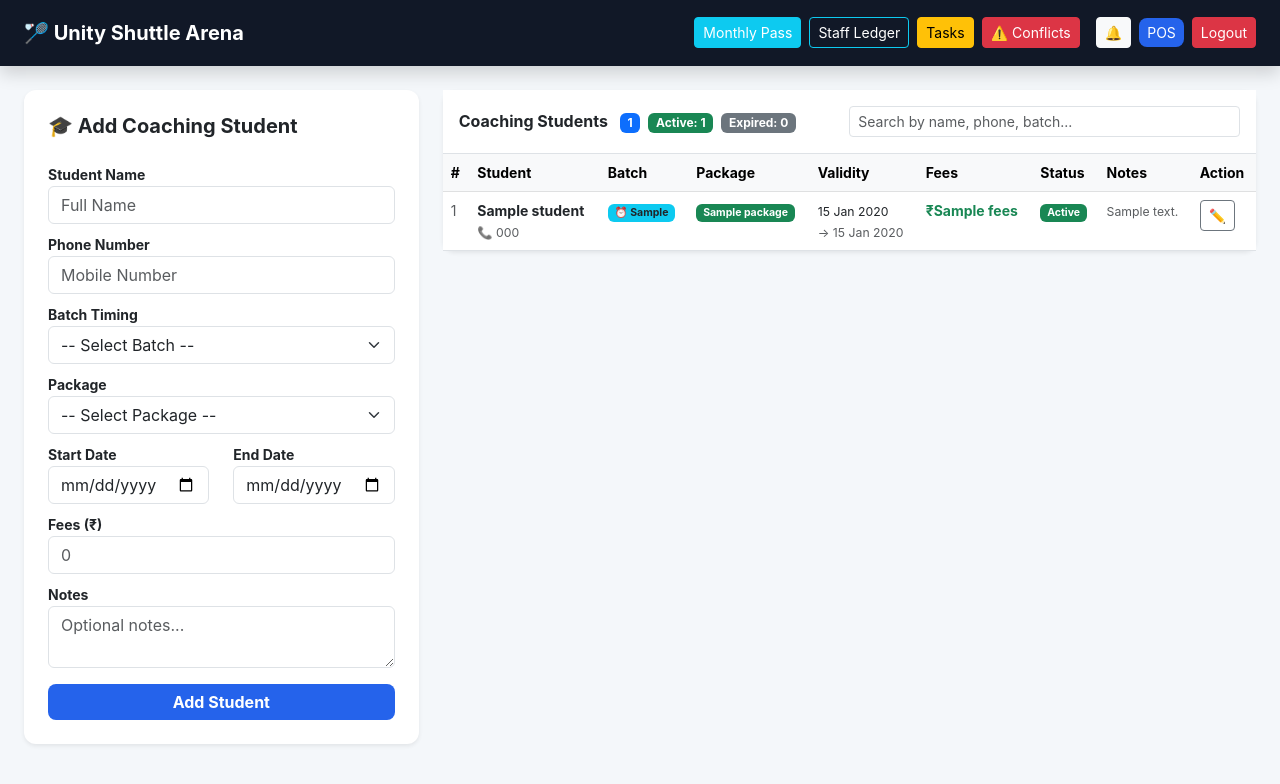
After one commit to agrawalram020/USAManagementApp, a Flask app: template templates/coaching.html in a window 1280 px wide. The commit adds this page. Shown: the top 784 px of the page. Run offline with Flask 3, Linux system fonts and the light colour scheme; the template is opened without the code that fills it: most values are stand-ins (such as "Sample title", 1, 10 or a date in 2020); parts of the project's set-up code (start-up, migrations or seed data) failed here and were passed over.

Commit message:
added coaching page

```diff
--- a/app.py
+++ b/app.py
@@ -130,6 +130,20 @@ class Notification(db.Model):
     is_read = db.Column(db.Boolean, default=False)
     created_at = db.Column(db.DateTime, default=get_india_time)
 
+class CoachingStudent(db.Model):
+    __table_args__ = {'schema': 'usam'}
+    id = db.Column(db.Integer, primary_key=True)
+    name = db.Column(db.String(100), nullable=False)
+    phone = db.Column(db.String(20))
+    batch_timing = db.Column(db.String(100))
+    package = db.Column(db.String(100))
+    start_date = db.Column(db.Date)
+    end_date = db.Column(db.Date)
+    fees = db.Column(db.Integer, default=0)
+    notes = db.Column(db.Text)
+    created_by = db.Column(db.String(50))
+    timestamp = db.Column(db.DateTime, default=get_india_time)
+
 with app.app_context():
     db.session.execute(text("CREATE SCHEMA IF NOT EXISTS usam;"))
     db.create_all()
@@ -145,17 +159,49 @@ with app.app_context():
         db.session.commit()
     except: pass
 
+with app.app_context():
+    try:
+        db.session.execute(text("""
+            CREATE TABLE IF NOT EXISTS usam.coaching_student (
+                id SERIAL PRIMARY KEY,
+                name VARCHAR(100) NOT NULL,
+                phone VARCHAR(20),
+                batch_timing VARCHAR(100),
+                package VARCHAR(100),
+                notes TEXT,
+                created_by VARCHAR(50),
+                timestamp TIMESTAMP DEFAULT CURRENT_TIMESTAMP
+            );
+        """))
+        db.session.execute(text("ALTER TABLE usam.coaching_student ADD COLUMN IF NOT EXISTS start_date DATE;"))
+        db.session.execute(text("ALTER TABLE usam.coaching_student ADD COLUMN IF NOT EXISTS end_date DATE;"))
+        db.session.execute(text("ALTER TABLE usam.coaching_student ADD COLUMN IF NOT EXISTS fees INTEGER DEFAULT 0;"))
+        db.session.commit()
+    except: pass
+
 # --- Auth ---
-USERS = {'ram': 'unity77', 'ranvir': 'unity77', 'amrendra': 'unity77', 'sandeep': 'unity77', 'arun': 'manager123', 'kambale': 'manager123'}
+USERS = {'ram': 'unity77', 'ranvir': 'unity77', 'amrendra': 'unity77', 'sandeep': 'unity77', 'arun': 'manager123', 'kambale': 'manager123', 'kritika': 'coach77'}
 OWNERS = ['ram', 'ranvir', 'amrendra', 'sandeep']
 MANAGERS = ['Arun', 'Kambale']
+COACHES = ['kritika']
 
 def login_required(role_needed=None):
     def wrapper(f):
         @wraps(f)
         def decorated(*args, **kwargs):
             if 'user' not in session: return redirect(url_for('login'))
-            if role_needed == 'owner' and session.get('role') != 'owner': return "Unauthorized", 403
+            if role_needed:
+                user_role = session.get('role')
+                if isinstance(role_needed, (list, tuple, set)):
+                    if user_role not in role_needed:
+                        return "Unauthorized", 403
+                elif user_role != role_needed:
+                    return "Unauthorized", 403
+            # Coaches can only access coaching pages
+            if session.get('role') == 'coach' and role_needed != 'coach':
+                from flask import request as req
+                if not req.path.startswith('/coaching') and req.path != '/logout':
+                    return redirect(url_for('coaching'))
             return f(*args, **kwargs)
         return decorated
     return wrapper
@@ -166,7 +212,14 @@ def login():
         u, p = request.form.get('user').lower(), request.form.get('pass')
         if u in USERS and USERS[u] == p:
             session['user'] = u.capitalize()
-            session['role'] = 'owner' if u in OWNERS else 'manager'
+            if u in OWNERS:
+                session['role'] = 'owner'
+            elif u in COACHES:
+                session['role'] = 'coach'
+            else:
+                session['role'] = 'manager'
+            if session['role'] == 'coach':
+                return redirect(url_for('coaching'))
             return redirect(url_for('index'))
     return render_template('login.html')
 
@@ -719,5 +772,58 @@ def add_expense():
     db.session.commit()
     return redirect(url_for('dashboard'))
 
+# --- Coaching Students Routes ---
+@app.route('/coaching')
+@login_required(['owner', 'coach'])
+def coaching():
+    students = CoachingStudent.query.order_by(CoachingStudent.timestamp.desc()).all()
+    today = get_india_time().date()
+    return render_template('coaching.html', students=students, today=today)
+
+@app.route('/coaching/add', methods=['POST'])
+@login_required(['owner', 'coach'])
+def add_coaching_student():
+    start_raw = request.form.get('start_date')
+    end_raw = request.form.get('end_date')
+    s = CoachingStudent(
+        name=request.form['name'],
+        phone=request.form.get('phone', ''),
+        batch_timing=request.form.get('batch_timing', ''),
+        package=request.form.get('package', ''),
+        start_date=datetime.strptime(start_raw, '%Y-%m-%d').date() if start_raw else None,
+        end_date=datetime.strptime(end_raw, '%Y-%m-%d').date() if end_raw else None,
+        fees=int(request.form.get('fees') or 0),
+        notes=request.form.get('notes', ''),
+        created_by=session['user']
+    )
+    db.session.add(s)
+    db.session.commit()
+    return redirect(url_for('coaching'))
+
+@app.route('/coaching/edit/<int:id>', methods=['POST'])
+@login_required(['owner', 'coach'])
+def edit_coaching_student(id):
+    s = CoachingStudent.query.get_or_404(id)
+    start_raw = request.form.get('start_date')
+    end_raw = request.form.get('end_date')
+    s.name = request.form['name']
+    s.phone = request.form.get('phone', '')
+    s.batch_timing = request.form.get('batch_timing', '')
+    s.package = request.form.get('package', '')
+    s.start_date = datetime.strptime(start_raw, '%Y-%m-%d').date() if start_raw else None
+    s.end_date = datetime.strptime(end_raw, '%Y-%m-%d').date() if end_raw else None
+    s.fees = int(request.form.get('fees') or 0)
+    s.notes = request.form.get('notes', '')
+    db.session.commit()
+    return redirect(url_for('coaching'))
+
+@app.route('/coaching/delete/<int:id>', methods=['POST'])
+@login_required('owner')
+def delete_coaching_student(id):
+    s = CoachingStudent.query.get_or_404(id)
+    db.session.delete(s)
+    db.session.commit()
+    return redirect(url_for('coaching'))
+
 if __name__ == '__main__':
     app.run(host='0.0.0.0', port=5000, debug=True)
--- a/templates/base.html
+++ b/templates/base.html
@@ -18,13 +18,19 @@
 <body>
     <div id="loader"><div class="spinner"></div></div>
     <nav class="navbar navbar-expand-lg navbar-dark shadow mb-4">
-        <a class="navbar-brand fw-bold" href="/">🏸 Unity Shuttle Arena</a>
+        <a class="navbar-brand fw-bold" href="{% if session['role'] == 'coach' %}/coaching{% else %}/{% endif %}">🏸 Unity Shuttle Arena</a>
         <div class="ms-auto d-flex align-items-center gap-2">
+            {% if session['role'] != 'coach' %}
             {% if session['role'] == 'owner' %}
             <a href="/dashboard" class="btn btn-sm btn-outline-light">Analytics</a>
             <a href="/inventory" class="btn btn-sm btn-outline-light">Stock</a>
             {% endif %}
             <a href="/passes" class="btn btn-sm btn-info text-white">Monthly Pass</a>
+            {% endif %}
+            {% if session['role'] in ['owner', 'coach'] %}
+            <a href="/coaching" class="btn btn-sm btn-outline-warning text-white">🎓 Coaching</a>
+            {% endif %}
+            {% if session['role'] != 'coach' %}
             <a href="/staff_ledger" class="btn btn-sm btn-outline-info text-white">Staff Ledger</a>
             <a href="/tasks" class="btn btn-sm btn-warning">Tasks</a>
             <a href="/conflicts" class="btn btn-sm btn-danger position-relative">
@@ -48,6 +54,7 @@
                 </div>
             </div>
             <a href="/" class="btn btn-sm btn-primary">POS</a>
+            {% endif %}
             <a href="/logout" class="btn btn-sm btn-danger">Logout</a>
         </div>
     </nav>
--- /dev/null
+++ b/templates/coaching.html
@@ -0,0 +1,261 @@
+{% extends "base.html" %}
+{% block content %}
+<div class="row g-4">
+    <!-- Add Student Form -->
+    <div class="col-md-4">
+        <div class="card p-4 shadow-sm border-0">
+            <h5 class="fw-bold mb-4">🎓 Add Coaching Student</h5>
+            <form action="/coaching/add" method="POST">
+                <div class="mb-2">
+                    <label class="small fw-bold">Student Name</label>
+                    <input name="name" class="form-control" placeholder="Full Name" required>
+                </div>
+                <div class="mb-2">
+                    <label class="small fw-bold">Phone Number</label>
+                    <input name="phone" class="form-control" placeholder="Mobile Number">
+                </div>
+                <div class="mb-2">
+                    <label class="small fw-bold">Batch Timing</label>
+                    <select name="batch_timing" class="form-select">
+                        <option value="">-- Select Batch --</option>
+                        <option>6:00 AM - 7:00 AM</option>
+                        <option>7:00 AM - 8:00 AM</option>
+                        <option>8:00 AM - 9:00 AM</option>
+                        <option>9:00 AM - 10:00 AM</option>
+                        <option>5:00 PM - 6:00 PM</option>
+                        <option>6:00 PM - 7:00 PM</option>
+                        <option>7:00 PM - 8:00 PM</option>
+                        <option>8:00 PM - 9:00 PM</option>
+                    </select>
+                </div>
+                <div class="mb-2">
+                    <label class="small fw-bold">Package</label>
+                    <select name="package" class="form-select">
+                        <option value="">-- Select Package --</option>
+                        <option>Beginner - Monthly</option>
+                        <option>Intermediate - Monthly</option>
+                        <option>Advanced - Monthly</option>
+                        <option>Beginner - Quarterly</option>
+                        <option>Intermediate - Quarterly</option>
+                        <option>Advanced - Quarterly</option>
+                        <option>Custom</option>
+                    </select>
+                </div>
+                <div class="row">
+                    <div class="col-6 mb-2">
+                        <label class="small fw-bold">Start Date</label>
+                        <input type="date" name="start_date" class="form-control" value="{{ today }}">
+                    </div>
+                    <div class="col-6 mb-2">
+                        <label class="small fw-bold">End Date</label>
+                        <input type="date" name="end_date" class="form-control">
+                    </div>
+                </div>
+                <div class="mb-2">
+                    <label class="small fw-bold">Fees (₹)</label>
+                    <input type="number" name="fees" class="form-control" placeholder="0" min="0">
+                </div>
+                <div class="mb-3">
+                    <label class="small fw-bold">Notes</label>
+                    <textarea name="notes" class="form-control" rows="2" placeholder="Optional notes..."></textarea>
+                </div>
+                <button type="submit" class="btn btn-primary w-100 fw-bold">Add Student</button>
+            </form>
+        </div>
+    </div>
+
+    <!-- Students Table -->
+    <div class="col-md-8">
+        <div class="card shadow-sm border-0">
+            <div class="p-3 bg-white border-bottom d-flex justify-content-between align-items-center">
+                <span class="fw-bold">Coaching Students
+                    <span class="badge bg-primary ms-2">{{ students|length }}</span>
+                    <span class="badge bg-success ms-1">Active: {{ students|selectattr('end_date')|selectattr('end_date', 'ge', today)|list|length }}</span>
+                    <span class="badge bg-secondary ms-1">Expired: {{ students|selectattr('end_date')|selectattr('end_date', 'lt', today)|list|length }}</span>
+                </span>
+                <input type="text" id="searchInput" class="form-control form-control-sm w-50" placeholder="Search by name, phone, batch...">
+            </div>
+            <div class="table-responsive">
+                <table class="table table-hover mb-0" id="studentsTable">
+                    <thead class="table-light small">
+                        <tr>
+                            <th>#</th>
+                            <th>Student</th>
+                            <th>Batch</th>
+                            <th>Package</th>
+                            <th>Validity</th>
+                            <th>Fees</th>
+                            <th>Status</th>
+                            <th>Notes</th>
+                            <th>Action</th>
+                        </tr>
+                    </thead>
+                    <tbody class="small">
+                        {% for s in students %}
+                        <tr>
+                            <td class="text-muted">{{ loop.index }}</td>
+                            <td>
+                                <b>{{ s.name }}</b><br>
+                                <small class="text-muted">📞 {{ s.phone or '-' }}</small>
+                            </td>
+                            <td>
+                                {% if s.batch_timing %}
+                                <span class="badge bg-info text-dark">⏰ {{ s.batch_timing }}</span>
+                                {% else %}-{% endif %}
+                            </td>
+                            <td>
+                                {% if s.package %}
+                                <span class="badge bg-success">{{ s.package }}</span>
+                                {% else %}-{% endif %}
+                            </td>
+                            <td>
+                                {% if s.start_date %}
+                                <small>{{ s.start_date.strftime('%d %b %Y') }}</small>
+                                {% if s.end_date %}<br><small class="text-muted">→ {{ s.end_date.strftime('%d %b %Y') }}</small>{% endif %}
+                                {% else %}<span class="text-muted">Not set</span>{% endif %}
+                            </td>
+                            <td class="fw-bold text-success">
+                                ₹{{ s.fees or 0 }}
+                            </td>
+                            <td>
+                                {% if s.end_date %}
+                                    {% if s.end_date >= today %}
+                                    <span class="badge bg-success">Active</span>
+                                    {% else %}
+                                    <span class="badge bg-danger">Expired</span>
+                                    {% endif %}
+                                {% elif s.start_date and s.start_date <= today %}
+                                <span class="badge bg-success">Active</span>
+                                {% else %}
+                                <span class="badge bg-secondary">Not set</span>
+                                {% endif %}
+                            </td>
+                            <td><small class="text-muted">{{ s.notes or 'No notes' }}</small></td>
+                            <td>
+                                <button class="btn btn-sm btn-outline-secondary me-1"
+                                    onclick='openEdit({{ s.id }}, {{ s.name|tojson }}, {{ (s.phone or "")|tojson }}, {{ (s.batch_timing or "")|tojson }}, {{ (s.package or "")|tojson }}, {{ (s.start_date.strftime("%Y-%m-%d") if s.start_date else "")|tojson }}, {{ (s.end_date.strftime("%Y-%m-%d") if s.end_date else "")|tojson }}, {{ (s.fees or 0)|tojson }}, {{ (s.notes or "")|tojson }})'>✏️</button>
+                                {% if session['role'] == 'owner' %}
+                                <form action="/coaching/delete/{{ s.id }}" method="POST" class="d-inline no-loader">
+                                    <button class="btn btn-sm btn-outline-danger"
+                                        onclick="return confirm('Delete {{ s.name }}?')">✕</button>
+                                </form>
+                                {% endif %}
+                            </td>
+                        </tr>
+                        {% else %}
+                        <tr>
+                            <td colspan="9" class="text-center text-muted py-4">No coaching students added yet.</td>
+                        </tr>
+                        {% endfor %}
+                    </tbody>
+                </table>
+            </div>
+        </div>
+    </div>
+</div>
+
+<!-- Edit Modal -->
+<div class="modal fade" id="editModal" tabindex="-1">
+    <div class="modal-dialog">
+        <div class="modal-content">
+            <div class="modal-header">
+                <h5 class="modal-title fw-bold">Edit Student</h5>
+                <button type="button" class="btn-close" data-bs-dismiss="modal"></button>
+            </div>
+            <form id="editForm" method="POST">
+                <div class="modal-body">
+                    <div class="mb-2">
+                        <label class="small fw-bold">Student Name</label>
+                        <input name="name" id="editName" class="form-control" required>
+                    </div>
+                    <div class="mb-2">
+                        <label class="small fw-bold">Phone Number</label>
+                        <input name="phone" id="editPhone" class="form-control">
+                    </div>
+                    <div class="mb-2">
+                        <label class="small fw-bold">Batch Timing</label>
+                        <select name="batch_timing" id="editBatch" class="form-select">
+                            <option value="">-- Select Batch --</option>
+                            <option>6:00 AM - 7:00 AM</option>
+                            <option>7:00 AM - 8:00 AM</option>
+                            <option>8:00 AM - 9:00 AM</option>
+                            <option>9:00 AM - 10:00 AM</option>
+                            <option>5:00 PM - 6:00 PM</option>
+                            <option>6:00 PM - 7:00 PM</option>
+                            <option>7:00 PM - 8:00 PM</option>
+                            <option>8:00 PM - 9:00 PM</option>
+                        </select>
+                    </div>
+                    <div class="mb-2">
+                        <label class="small fw-bold">Package</label>
+                        <select name="package" id="editPackage" class="form-select">
+                            <option value="">-- Select Package --</option>
+                            <option>Beginner - Monthly</option>
+                            <option>Intermediate - Monthly</option>
+                            <option>Advanced - Monthly</option>
+                            <option>Beginner - Quarterly</option>
+                            <option>Intermediate - Quarterly</option>
+                            <option>Advanced - Quarterly</option>
+                            <option>Custom</option>
+                        </select>
+                    </div>
+                    <div class="row">
+                        <div class="col-6 mb-2">
+                            <label class="small fw-bold">Start Date</label>
+                            <input type="date" name="start_date" id="editStartDate" class="form-control">
+                        </div>
+                        <div class="col-6 mb-2">
+                            <label class="small fw-bold">End Date</label>
+                            <input type="date" name="end_date" id="editEndDate" class="form-control">
+                        </div>
+                    </div>
+                    <div class="mb-2">
+                        <label class="small fw-bold">Fees (₹)</label>
+                        <input type="number" name="fees" id="editFees" class="form-control" min="0">
+                    </div>
+                    <div class="mb-2">
+                        <label class="small fw-bold">Notes</label>
+                        <textarea name="notes" id="editNotes" class="form-control" rows="2"></textarea>
+                    </div>
+                </div>
+                <div class="modal-footer">
+                    <button type="button" class="btn btn-secondary" data-bs-dismiss="modal">Cancel</button>
+                    <button type="submit" class="btn btn-primary fw-bold">Save Changes</button>
+                </div>
+            </form>
+        </div>
+    </div>
+</div>
+
+<script src="https://cdn.jsdelivr.net/npm/bootstrap@5.3.0/dist/js/bootstrap.bundle.min.js"></script>
+<script>
+function openEdit(id, name, phone, batch, pkg, startDate, endDate, fees, notes) {
+    document.getElementById('editForm').action = '/coaching/edit/' + id;
+    document.getElementById('editName').value = name;
+    document.getElementById('editPhone').value = phone;
+    setSelectValue('editBatch', batch);
+    setSelectValue('editPackage', pkg);
+    document.getElementById('editStartDate').value = startDate;
+    document.getElementById('editEndDate').value = endDate;
+    document.getElementById('editFees').value = fees;
+    document.getElementById('editNotes').value = notes;
+    new bootstrap.Modal(document.getElementById('editModal')).show();
+}
+
+function setSelectValue(selectId, value) {
+    const sel = document.getElementById(selectId);
+    for (let i = 0; i < sel.options.length; i++) {
+        if (sel.options[i].value === value) { sel.selectedIndex = i; return; }
+    }
+    sel.selectedIndex = 0;
+}
+
+// Live search
+document.getElementById('searchInput').addEventListener('input', function() {
+    const q = this.value.toLowerCase();
+    document.querySelectorAll('#studentsTable tbody tr').forEach(row => {
+        row.style.display = row.textContent.toLowerCase().includes(q) ? '' : 'none';
+    });
+});
+</script>
+{% endblock %}
```
